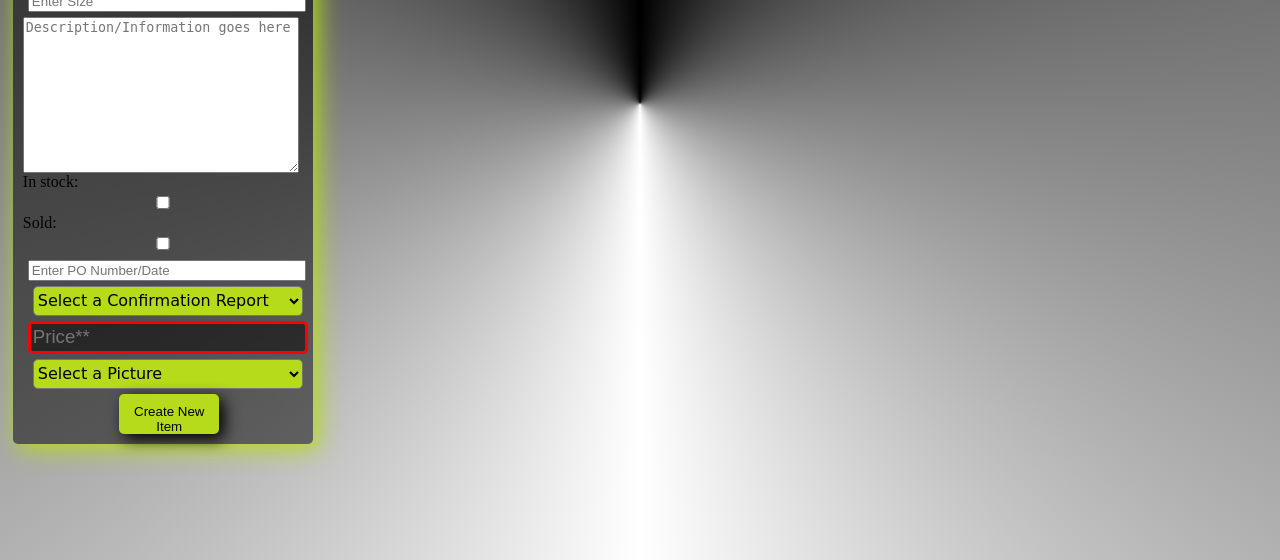
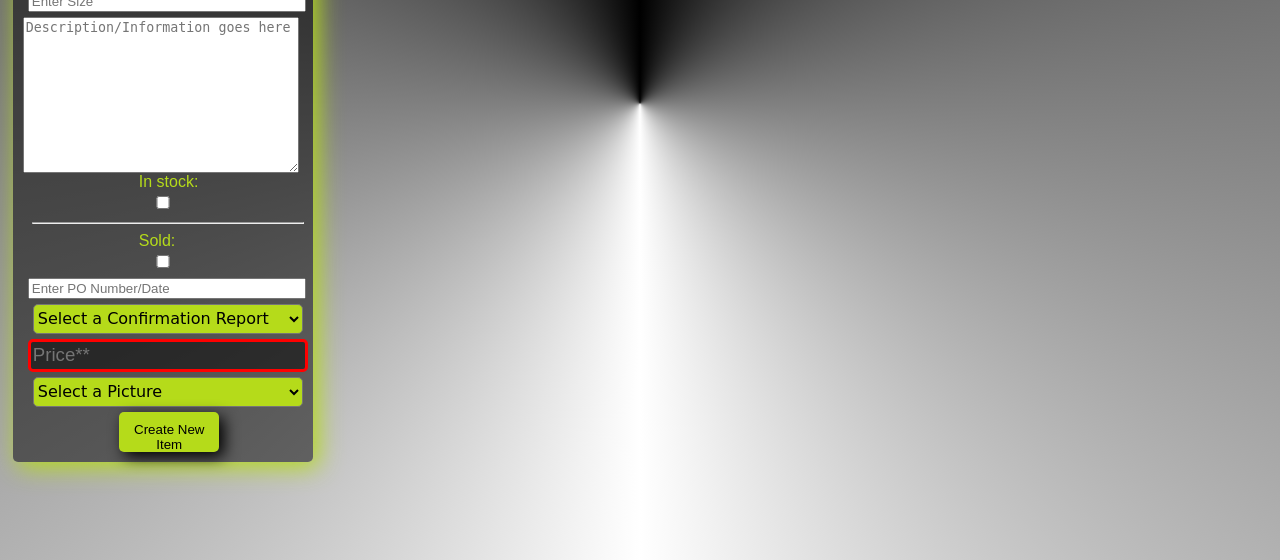
Before and after one commit to BsMWgEr/VectorWebsite, a Django app: page /manager/builder/ in a window 1280 px wide. Shown: the part 353-913 px from the top of the page. Run offline with Django 4.2, Linux system fonts and the light colour scheme; the visitor is signed in with stand-in values (Sample User, id 1); data that the repository does not hold is empty; parts of the project's set-up code (start-up, migrations or seed data) failed here and were passed over.

Commit message:
update build page form display

```diff
--- a/backend/static/css/build.css
+++ b/backend/static/css/build.css
@@ -320,3 +320,12 @@ button {
     width: 100px;
     justify-self: center;
 }
+
+.div-form label {
+    font-family: Arial;
+    font-size: 12pt;
+    color: #b5db1a;
+    margin-left: 40%;
+    width: 50%;
+
+}
--- a/backend/templates/build.html
+++ b/backend/templates/build.html
@@ -39,6 +39,7 @@
               <textarea name="description" cols="40" rows="10" id="id_description" placeholder="Description/Information goes here"></textarea>
             <label for="id_in_stock">In stock:</label>
               <input type="checkbox" name="in_stock" id="id_in_stock">
+        <hr>
             <label for="id_sold">Sold:</label>
               <input type="checkbox" name="sold" id="id_sold">
           <!--  <label for="id_po_number">Po number:</label> -->
```
